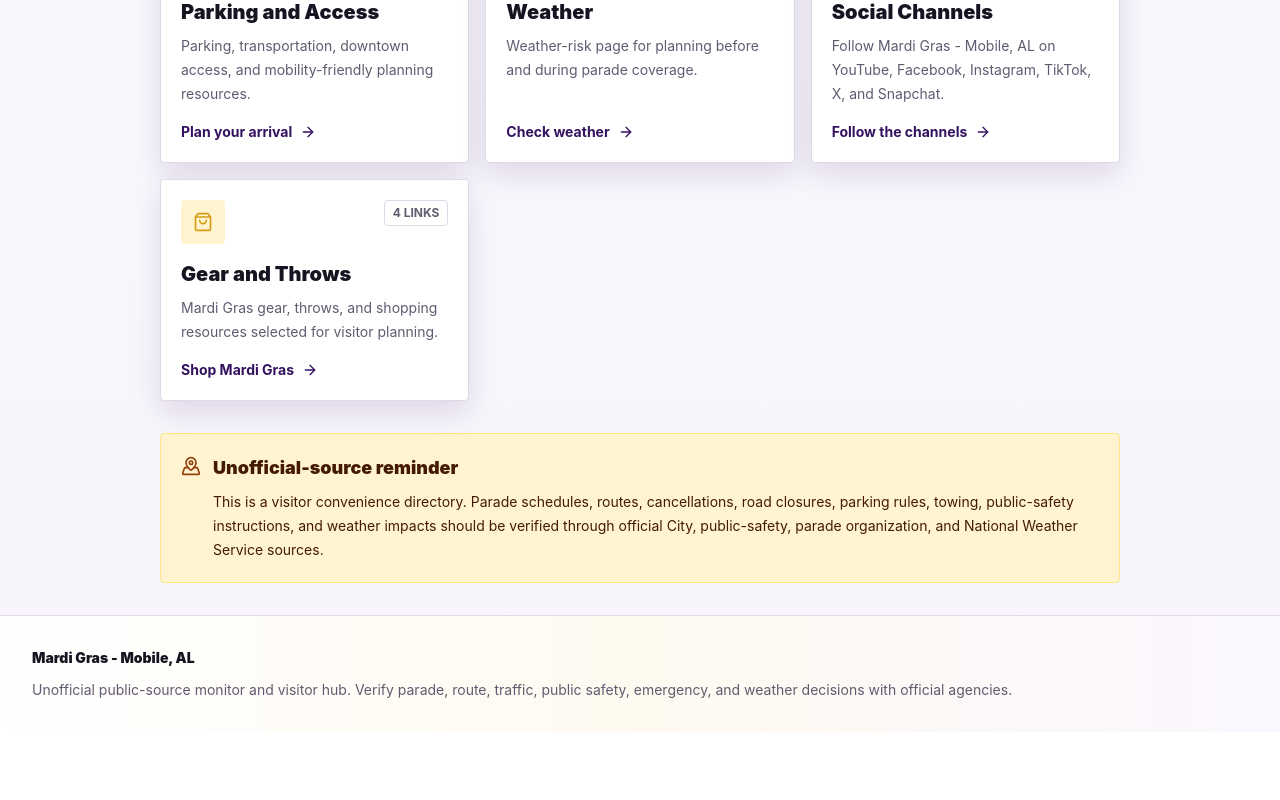
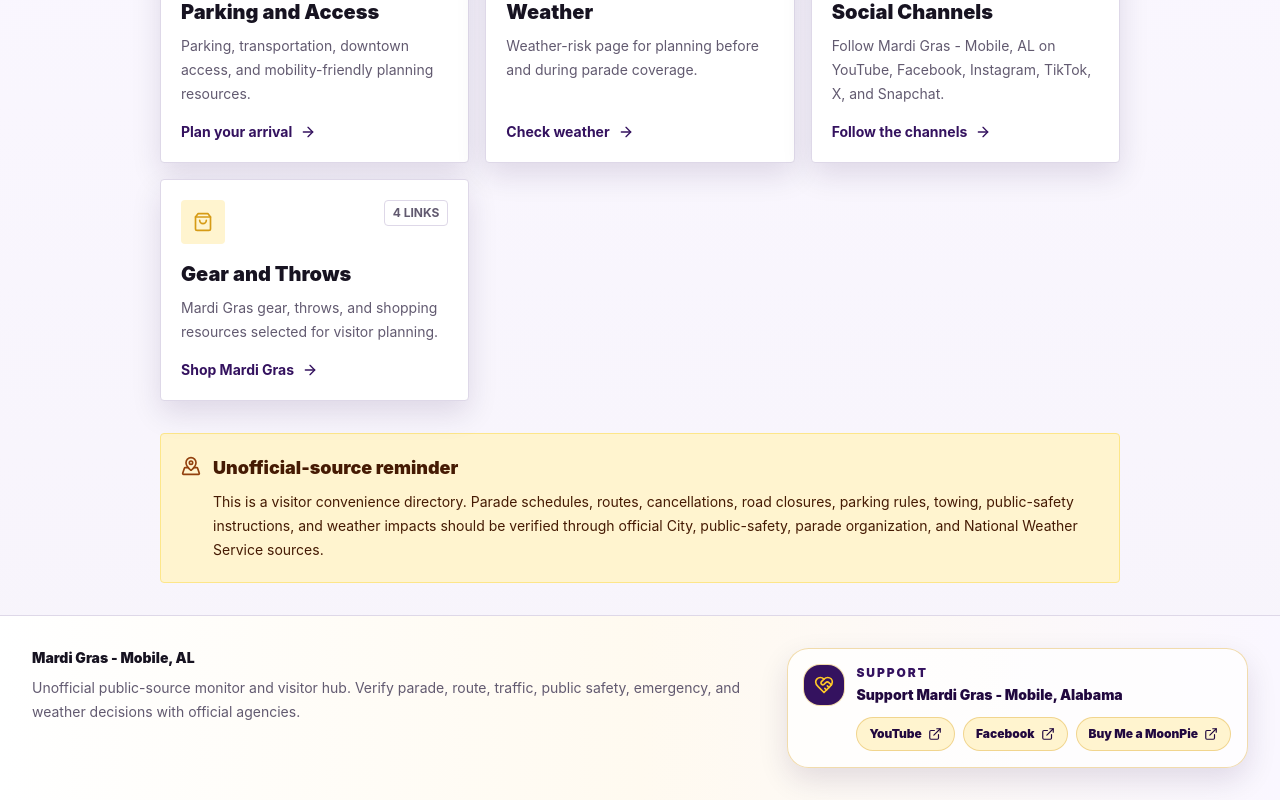
Before and after one commit to TheCryptoArborist/251mardigras, a Next.js app: page /links in a window 1280 px wide. Shown: the part 733-1533 px from the top of the page. Before the commit the page ends 1465 px from the top, so only its background shows below. Built offline with nearby package versions, Linux system fonts and the light colour scheme; no server answers; the database is empty; what @next/env would draw is missing.

Commit message:
Use support-aware site footer

```diff
--- a/src/app/layout.tsx
+++ b/src/app/layout.tsx
@@ -1,5 +1,6 @@
 import type { Metadata } from "next";
 import "./globals.css";
+import { SiteFooter } from "@/components/SiteFooter";
 import { SiteHeader } from "@/components/SiteHeader";
 import { DEFAULT_SITE_DESCRIPTION, DEFAULT_SITE_TITLE, organizationJsonLd, jsonLdScript, SITE_NAME, SITE_URL, websiteJsonLd } from "@/lib/seo";
 
@@ -47,14 +48,7 @@ export default function RootLayout({ children }: Readonly<{ children: React.Reac
         <script type="application/ld+json" dangerouslySetInnerHTML={jsonLdScript([websiteJsonLd(), organizationJsonLd()])} />
         <SiteHeader />
         <main>{children}</main>
-        <footer className="border-t border-parade-line bg-gradient-to-r from-white via-parade-cream to-parade-purpleMist">
-          <div className="mx-auto flex max-w-7xl flex-col gap-3 px-4 py-8 text-sm text-parade-muted sm:px-6 lg:px-8">
-            <p className="font-black text-parade-ink">Mardi Gras - Mobile, AL</p>
-            <p>
-              Unofficial public-source monitor and visitor hub. Verify parade, route, traffic, public safety, emergency, and weather decisions with official agencies.
-            </p>
-          </div>
-        </footer>
+        <SiteFooter />
       </body>
     </html>
   );
```
